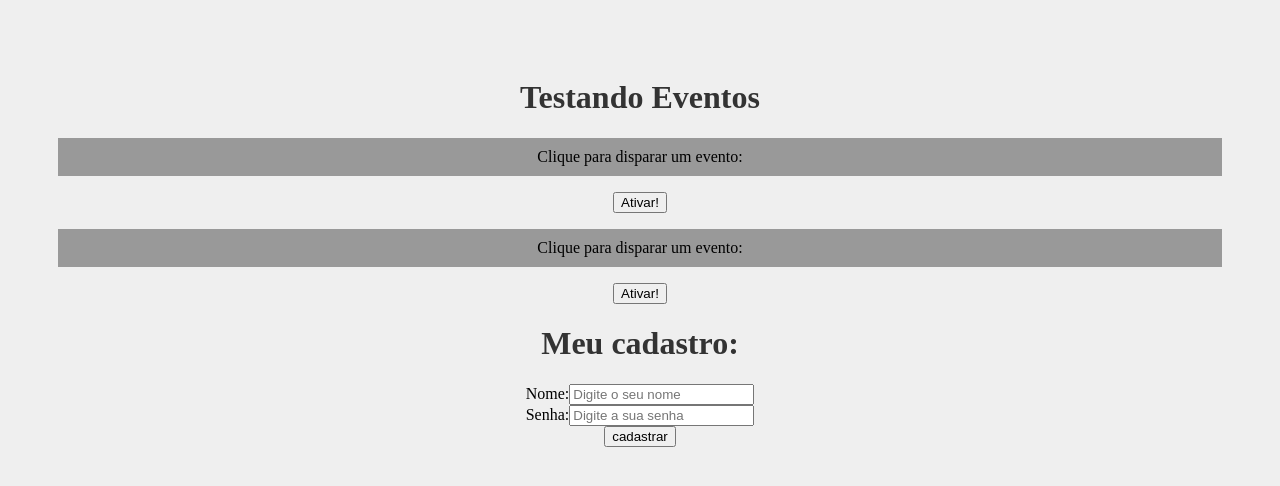
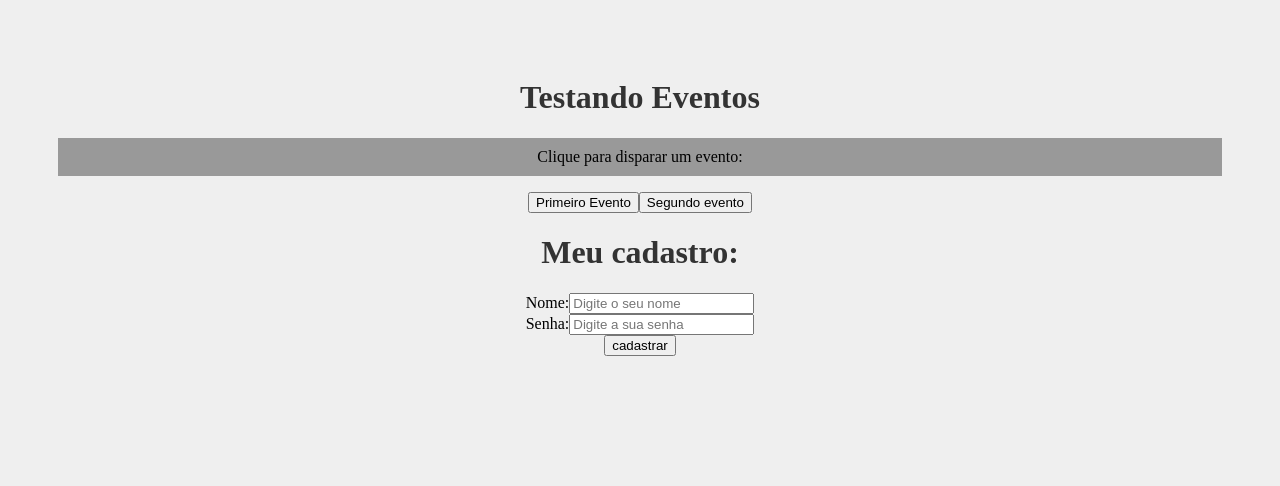
Before and after one commit to AllandevJr/meu-projetorct, a React (Create React App) app: page / in a window 1280 px wide. Shown: the top 486 px of the page. Built offline with nearby package versions, Linux system fonts and the light colour scheme.

Commit message:
ATT
ESTUDO DE EVENTOS

```diff
--- a/src/App.jsx
+++ b/src/App.jsx
@@ -7,8 +7,7 @@ function App() {
   return(
     <div className="App">
       <h1>Testando Eventos</h1>
-      <Evento numero = "1"/>
-      <Evento numero = "2"/>
+      <Evento />
       <Form />
     </div>
 
--- a/src/components/evento.jsx
+++ b/src/components/evento.jsx
@@ -1,12 +1,18 @@
-function Evento ({ numero }){
+import Button from './evento/Button'
+function Evento (){
     function meuEvento(){
-        console.log(`Opa, fui ativado! ${numero}` )
+        console.log(`Ativando o primeiro evento!`)
+    }
+
+    function segundoEvento() {
+        console.log('Ativando o segundo evento')
     }
 
     return (
         <>
             <p>Clique para disparar um evento:</p>
-            <button onClick={meuEvento}>Ativar!</button>
+            <Button event={meuEvento} text="Primeiro Evento"/>
+            <Button event={segundoEvento} text="Segundo evento"/>
         </>
     )
 
--- /dev/null
+++ b/src/components/evento/Button.jsx
@@ -0,0 +1,5 @@
+function Button (props){
+    return <button onClick={props.event}>{props.text}</button>
+}
+
+export default Button
```
